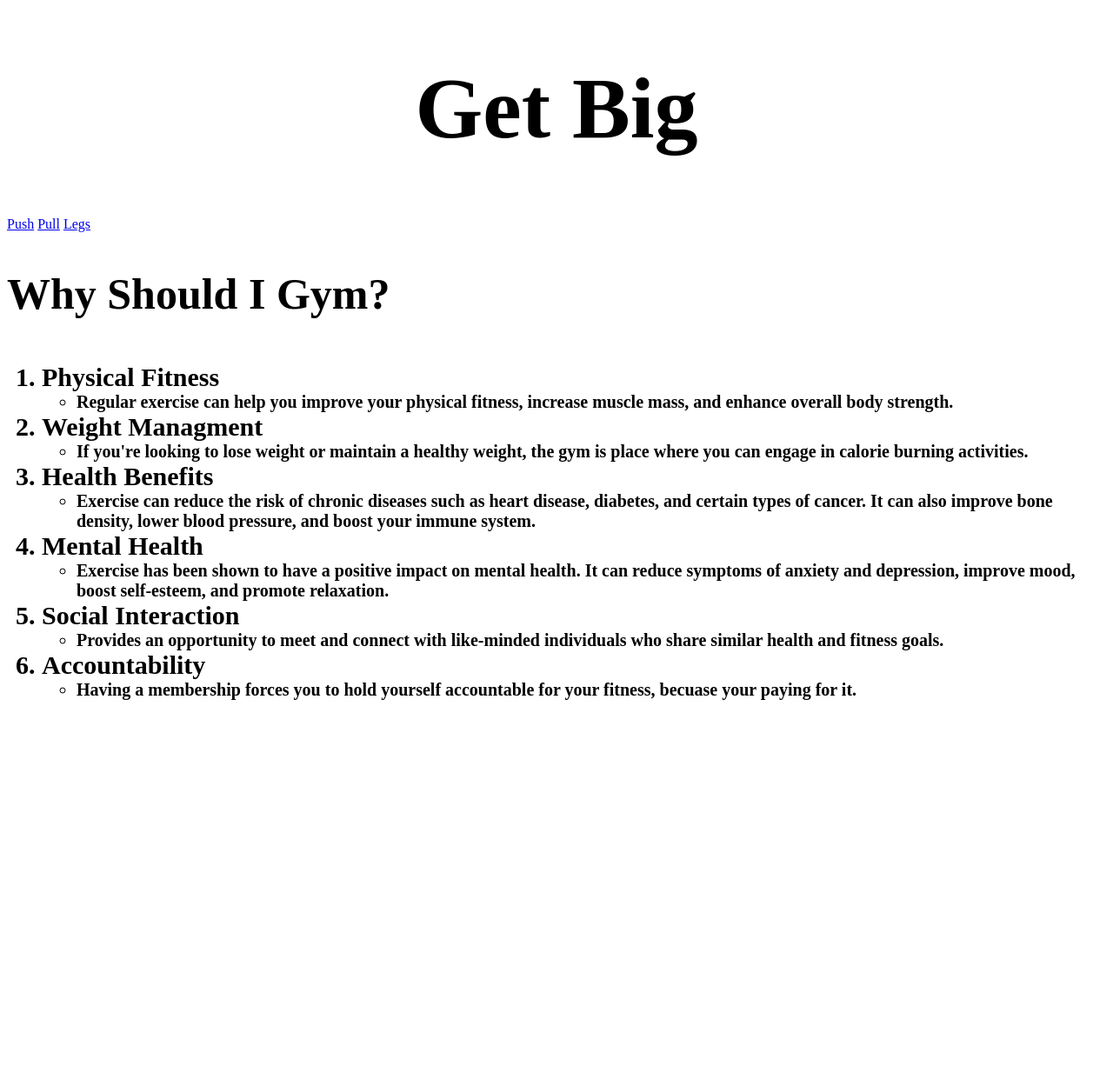
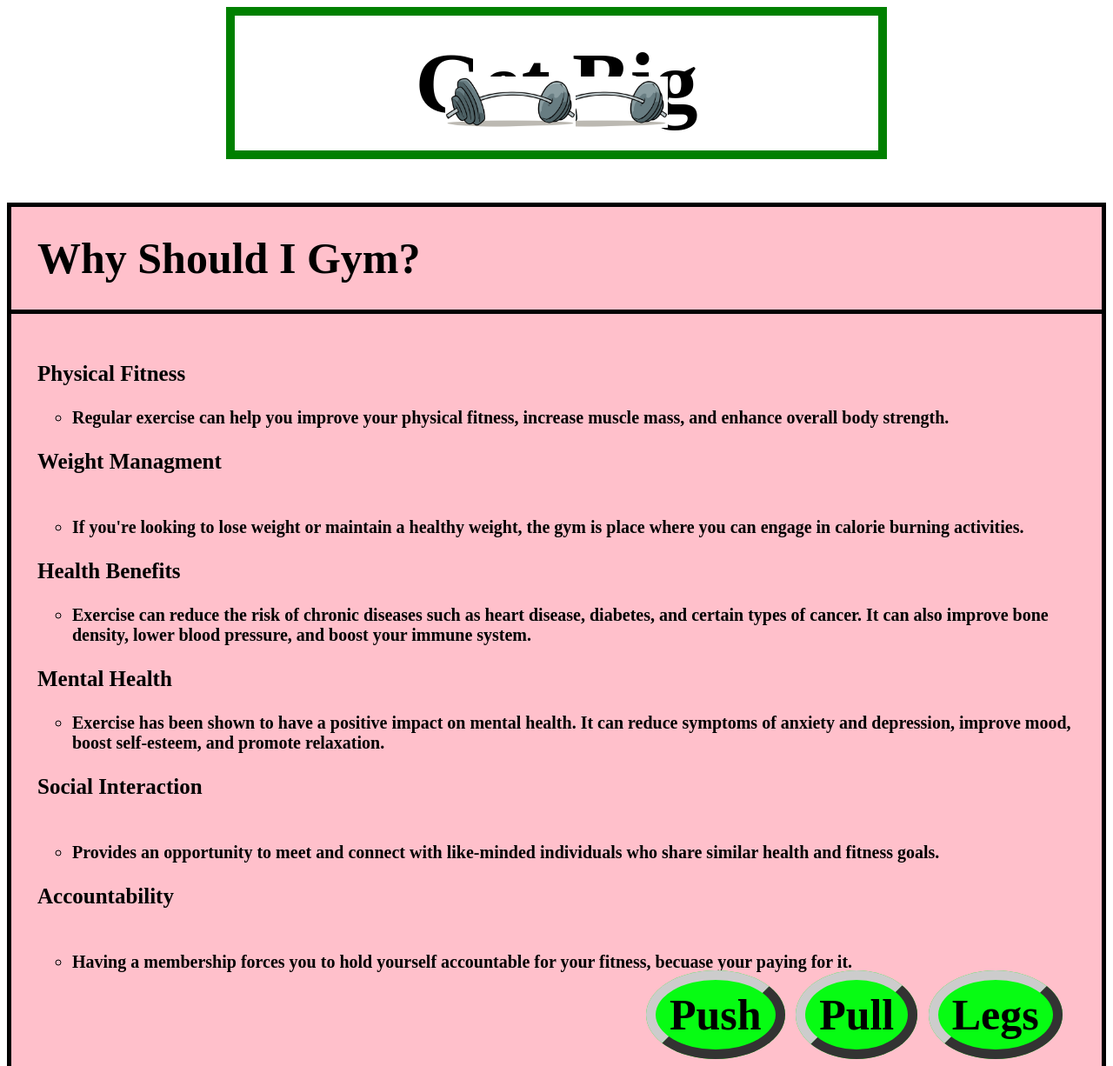
Before and after one commit to mparekh9-uml/Workout-Website, a plain HTML site: page index.html in a window 1280 px wide. Shown: the whole page at 87% size. Before the commit the page ends 855 px from the top, so only its background shows below. Drawn offline with Linux system fonts and the light colour scheme.

Commit message:
Updated version

```diff
--- a/css/style.css
+++ b/css/style.css
@@ -2,31 +2,128 @@ body {
     background-color: #ffffff;
 }
 
-h1 {
+.title {
+    position: relative;
+    /* width:240px; */
+}
+
+.title h1 {
+    font-size: 100px;
+    width: 700px;
+    text-align: center;
+    padding: 20px;
+    border: 10px solid green;
     color:black;
-    font-size: 100px;
-    text-align: center;
+    margin: auto;
+}
+
+#push-btn {
+    background-color: rgb(10, 243, 22);
+    padding: 10px;
+    border: 5px black;
+    border-radius: 50%;
+    object-position: right;
+}
+
+
+/* .button {
+    border-radius: 50%;
+    text-decoration: none;
+    background-color: #07fc13;
+    color: #000000;
+    padding: 12px 16px 12px 16px;
+    border-top: 11px solid #CCCCCC;
+    border-right: 11px solid #333333;
+    border-bottom: 11px solid #333333;
+    border-left: 11px solid #CCCCCC;
+  } */
+
+
+.push-btn {
+    position: relative;
+    left: 700px;
+    font-size: 50px;
+    border-radius: 50%;
+    text-decoration: none;
+    background-color: #07fc13;
+    color: #000000;
+    padding: 12px 16px 12px 16px;
+    border-top: 11px solid #CCCCCC;
+    border-right: 11px solid #333333;
+    border-bottom: 11px solid #333333;
+    border-left: 11px solid #CCCCCC;
+}
+.pull-btn {
+    position: relative;
+    left: 700px;
+    font-size: 50px;
+    border-radius: 50%;
+    text-decoration: none;
+    background-color: #07fc13;
+    color: #000000;
+    padding: 12px 16px 12px 16px;
+    border-top: 11px solid #CCCCCC;
+    border-right: 11px solid #333333;
+    border-bottom: 11px solid #333333;
+    border-left: 11px solid #CCCCCC;
+}
+
+.legs-btn {
+    position: relative;
+    left: 700px;
+    font-size: 50px;
+    border-radius: 50%;
+    text-decoration: none;
+    background-color: #07fc13;
+    color: #000000;
+    padding: 12px 16px 12px 16px;
+    border-top: 11px solid #CCCCCC;
+    border-right: 11px solid #333333;
+    border-bottom: 11px solid #333333;
+    border-left: 11px solid #CCCCCC;
+}
+
+#barbell-1 {
+    position: absolute;
+    top: 80px;
+    left: 610px;
+    width: 150px;
+}
+
+#barbell-2 {
+    position: absolute;
+    top: 80px;
+    right: 610px;
+    width: 150px;
 }
 
 h2 {
     color: black;
     font-size: 50px;
+    background-color: pink;
+    padding: 30px;
+    border-top: 5px solid black;
+    border-left: 5px solid black;
+    border-right: 5px solid black;
+    border-bottom: 5px pink;
+    margin: 0;
+    position: relative;
+    top: 50px;
+
 }
 
-.my_bullet {
+
+.bullet_title {
     text-align: left;
     color: black;
-    font-size: 30px;
+    font-size: 25px;
+
+
 }
 
-.bullet_text {
+.bullet {
     text-align: left;
     color: black;
     font-size: 20px;
+    list-style-type: circle;
 }
-
-.muscle_btn {
-    background-color: #199319;
-    color: white;
-    padding: 15px 25px;
-}
--- a/index.html
+++ b/index.html
@@ -6,38 +6,45 @@
     <link rel="stylesheet" href="css/style.css">
   </head>
   <body>
+    <div class="title">
         <h1>Get Big</h1>
-        <a class="muslce_btn" href="push.html">Push</a>
-        <a href="pull.html">Pull</a>
-        <a href="legs.html">Legs</a>
+        <img id="barbell-1" src="images/dumbell.jpg" alt="Cartoon Barbell">
+        <img id="barbell-2" src="images/dumbell.jpg" alt="Cartoon Barbell">
+    </div>
 
         <h2>Why Should I Gym?<h2>
-            <ol>
-                <li class="my_bullet">Physical Fitness</li>
-                    <ul>
-                        <li class="bullet_text">Regular exercise can help you improve your physical fitness, increase muscle mass, and enhance overall body strength.</li>
+
+
+        <p class="bullet_title">Physical Fitness</p>
+            <ul class="bullet">
+                <li>Regular exercise can help you improve your physical fitness, increase muscle mass, and enhance overall body strength.</li>
             </ul>
-                <li class="my_bullet">Weight Managment</li>
-                    <ul>
-                        <li class="bullet_text">If you're looking to lose weight or maintain a healthy weight, the gym is place where you can engage in calorie burning activities.</li>
+        <p class="bullet_title">Weight Managment<p>
+            <ul class="bullet">
+                <li>If you're looking to lose weight or maintain a healthy weight, the gym is place where you can engage in calorie burning activities.</li>
             </ul>
-                <li class="my_bullet">Health Benefits</li>
-                    <ul>
-                        <li class="bullet_text">Exercise can reduce the risk of chronic diseases such as heart disease, diabetes, and certain types of cancer. It can also improve bone density, lower blood pressure, and boost your immune system.</li>
+        <p class="bullet_title">Health Benefits</p>
+            <ul class="bullet">
+                <li>Exercise can reduce the risk of chronic diseases such as heart disease, diabetes, and certain types of cancer. It can also improve bone density, lower blood pressure, and boost your immune system.</li>
             </ul>
-                <li class="my_bullet">Mental Health</li>
-                    <ul>
-                        <li class="bullet_text">Exercise has been shown to have a positive impact on mental health. It can reduce symptoms of anxiety and depression, improve mood, boost self-esteem, and promote relaxation.</li>
+        <p class="bullet_title">Mental Health</p>
+            <ul class="bullet">
+                <li>Exercise has been shown to have a positive impact on mental health. It can reduce symptoms of anxiety and depression, improve mood, boost self-esteem, and promote relaxation.</li>
             </ul>
-                <li class="my_bullet">Social Interaction</li>
-                    <ul>
-                        <li class="bullet_text">Provides an opportunity to meet and connect with like-minded individuals who share similar health and fitness goals.</li>
+        <p class="bullet_title">Social Interaction<p>
+            <ul class="bullet">
+                <li>Provides an opportunity to meet and connect with like-minded individuals who share similar health and fitness goals.</li>
             </ul>
-                <li class="my_bullet">Accountability</li>
-                    <ul>
-                        <li class="bullet_text">Having a membership forces you to hold yourself accountable for your fitness, becuase your paying for it.</li>
+        <p class="bullet_title">Accountability<p>
+            <ul class="bullet">
+                <li>Having a membership forces you to hold yourself accountable for your fitness, becuase your paying for it.</li>
             </ul>
-              </ol>
+
+
+
+    <a class="push-btn" href="push.html">Push</a>
+    <a class="pull-btn" href="pull.html">Pull</a>
+    <a class="legs-btn" href="legs.html">Legs</a>
 	</body>
 	<!-- <script src="script.js"></script> -->
 </html>
```
Also changed, not shown: images/dumbell.jpg (added). Lines whose indentation alone changed are shown as unchanged.
